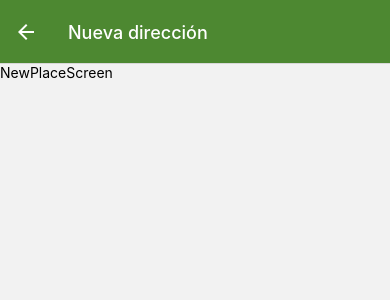
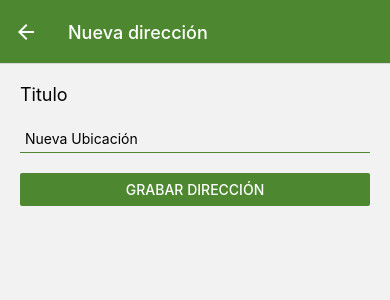
Before and after one commit to Ariel2911/coderReactNative04, a React Native app: screen /NewPlace in a window 390 px wide. Shown: the top 300 px of the page. Built offline with nearby package versions, Linux system fonts and the light colour scheme.

Commit message:
Elabora la vista de la Screen 'NewPlaceScreen'

```diff
--- a/src/screens/NewPlaceScreen.js
+++ b/src/screens/NewPlaceScreen.js
@@ -1,17 +1,47 @@
 import React from 'react';
-import { View, StyleSheet, Text } from 'react-native'
+import {
+  ScrollView,
+  View,
+  StyleSheet,
+  Text,
+  TextInput,
+  Button,
+} from 'react-native';
+import { colors } from '../utils/colors';
 
 const styles = StyleSheet.create({
   container: {
     flex: 1,
   },
+  content: {
+    flex: 1,
+    margin: 20,
+  },
+  title: {
+    fontSize: 18,
+    marginBottom: 20,
+  },
+  input: {
+    borderBottomColor: colors.primary,
+    borderBottomWidth: 1,
+    marginBottom: 20,
+    padding: 5,
+  },
 });
 
 const NewPlaceScreen = ({ navigation }) => {
-  return(
-    <View style={styles.container} >
-      <Text>NewPlaceScreen</Text>
-    </View>
+  return (
+    <ScrollView style={styles.container}>
+      <View style={styles.content}>
+        <Text style={styles.title} >Titulo</Text>
+        <TextInput style={styles.input} placeholder="Nueva Ubicación" />
+        <Button
+          title='Grabar Dirección'
+          color={colors.primary}
+          onPress={() => null}
+        />
+      </View>
+    </ScrollView>
   );
 };
 
```
